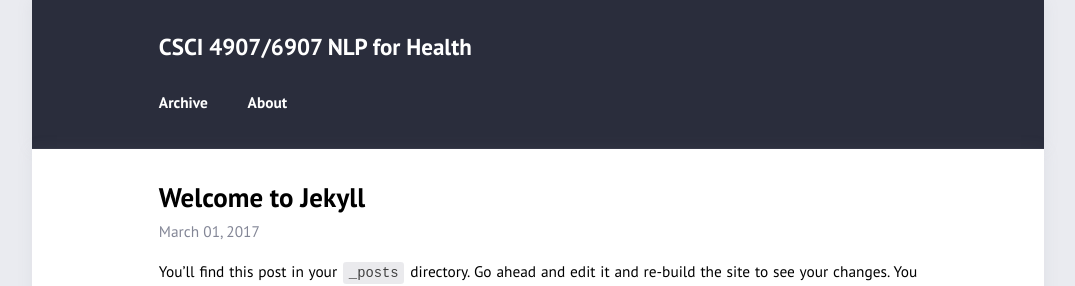
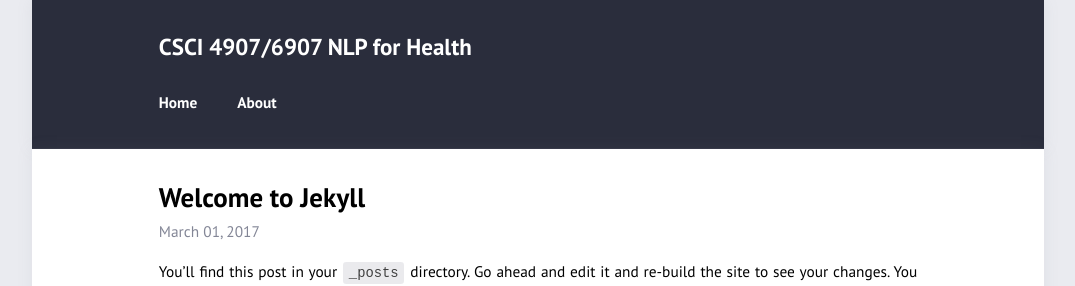
Before and after one commit to azirikly/nlp4health-fall25, a Jekyll site: the page built from _posts/2017-03-01-welcome-to-jekyll.md, in a window 1280 px wide. Shown: the top 286 px of the page, without its empty margins (102-1177 px from the left). Built offline with Jekyll 4.4.1, drawn with Linux system fonts in a browser that asks for light colours.

Commit message:
Update _config.yml

```diff
--- a/_config.yml
+++ b/_config.yml
@@ -12,20 +12,20 @@ show_excerpts: true             # show article excerpts instead of archive list
 show_frame: true                # display a grey frame on large screens
 show_sidebar: false             # show a sidebar instead of the usual header
 show_minimal: false             # remove all clutter
-show_social: false
+show_social: false              # remove social icons
 
 #show_frame: "/assets/images/background.svg"
 
 # Menu                          # for available icons see https://fontawesome.com/v5/icons/
 
 navigation:                     # accepts {file, title, url, icon, sidebaricon}
-  - {file: "archive.html", sidebaricon: home}
+  - {file: "archive.html", title: Home, sidebaricon: home}
   - {file: "README.md", sidebaricon: address-card}
 
 external:                       # accepts {file, title, url, icon, sidebaricon}
-  - {title: Mail, icon: envelope, url: "mailto:author@example.com"}
-  - {title: Github, icon: github, url: "https://github.com/niklasbuschmann/contrast"}
-  - {title: Subscribe, icon: rss, url: "/feed.xml"}
+  - {title: Mail, icon: envelope, url: "mailto:ayah.zirikly@gwu.edu"}
+  - {title: Github, icon: github, url: "https://https://cs.engineering.gwu.edu/"}
+#  - {title: Subscribe, icon: rss, url: "/feed.xml"}
 
 comments:
 #  disqus_shortname: ""         # see https://disqus.com
```
